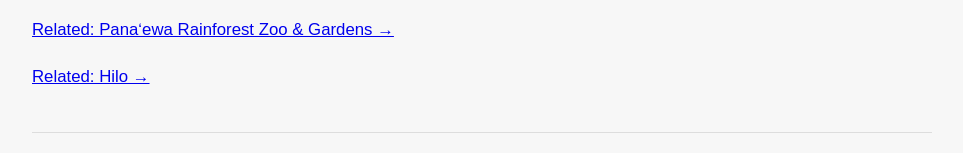
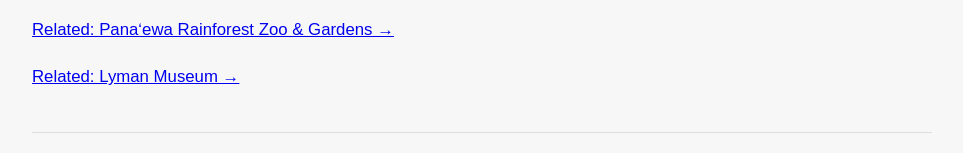
Before and after one commit to hawaiinamesproject-prog/hawaii-place-names, a plain HTML site: page pins/rainbow-falls.html in a window 1280 px wide. Shown: the part 2768-2921 px from the top of the page, without its empty margins (158-1121 px from the left). Drawn offline with Linux system fonts and the light colour scheme.

Commit message:
Update rainbow-falls.html

```diff
--- a/pins/rainbow-falls.html
+++ b/pins/rainbow-falls.html
@@ -323,7 +323,7 @@ FOOTER
 <p>For centuries the waterfall has been a place where geology, hydrology, mythology, and Hawaiian culture converge. It is both a spectacular natural landmark and a reminder that some of Hawaiʻi's most famous attractions were revered long before they were put in a Trip Advisor Top 10 list.</p>
 
 <p><a href="panaewa-rainforest-zoo-and-gardens.html">Related: Panaʻewa Rainforest Zoo & Gardens →</a></p>
-<p><a href="hilo.html">Related: Hilo →</a></p>
+<p><a href="lyman-museum.html">Related: Lyman Museum →</a></p>
 
 <div class="return-links">
   <a href="../index.html?lat=19.7194&lng=-155.1094&zoom=15">← Return to Map</a>
```
